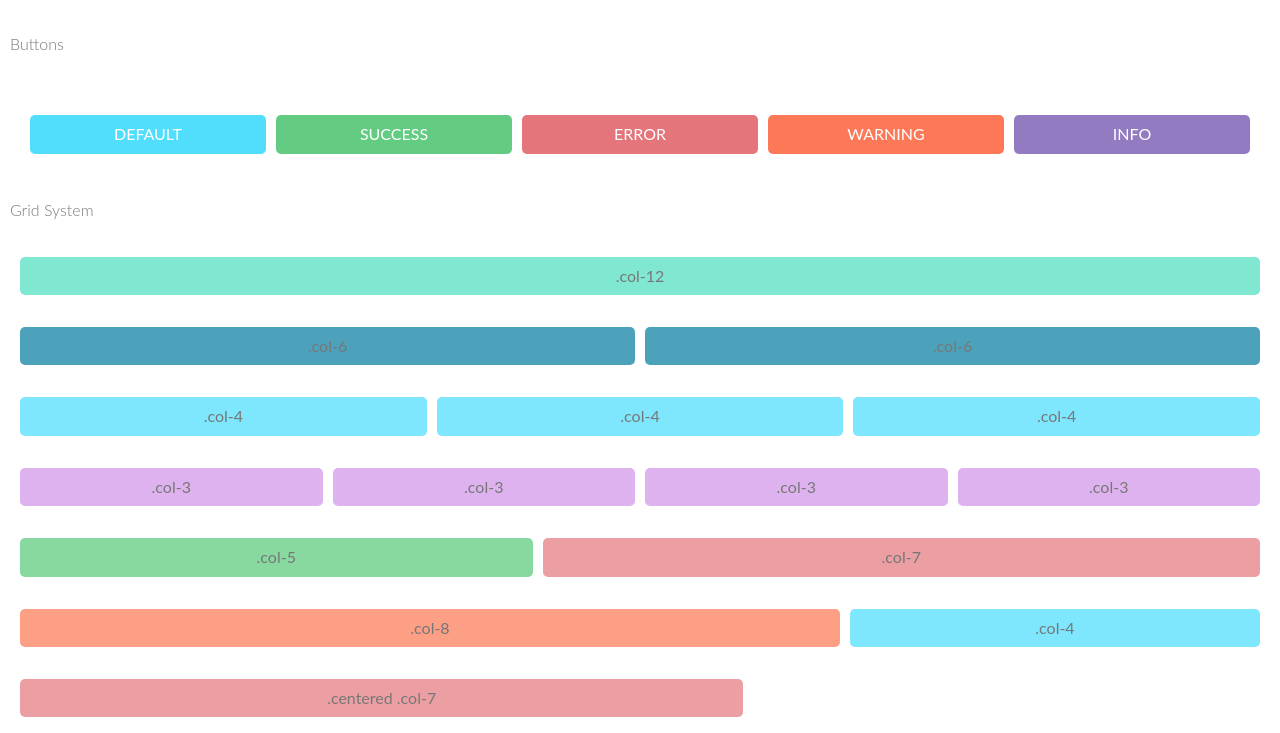
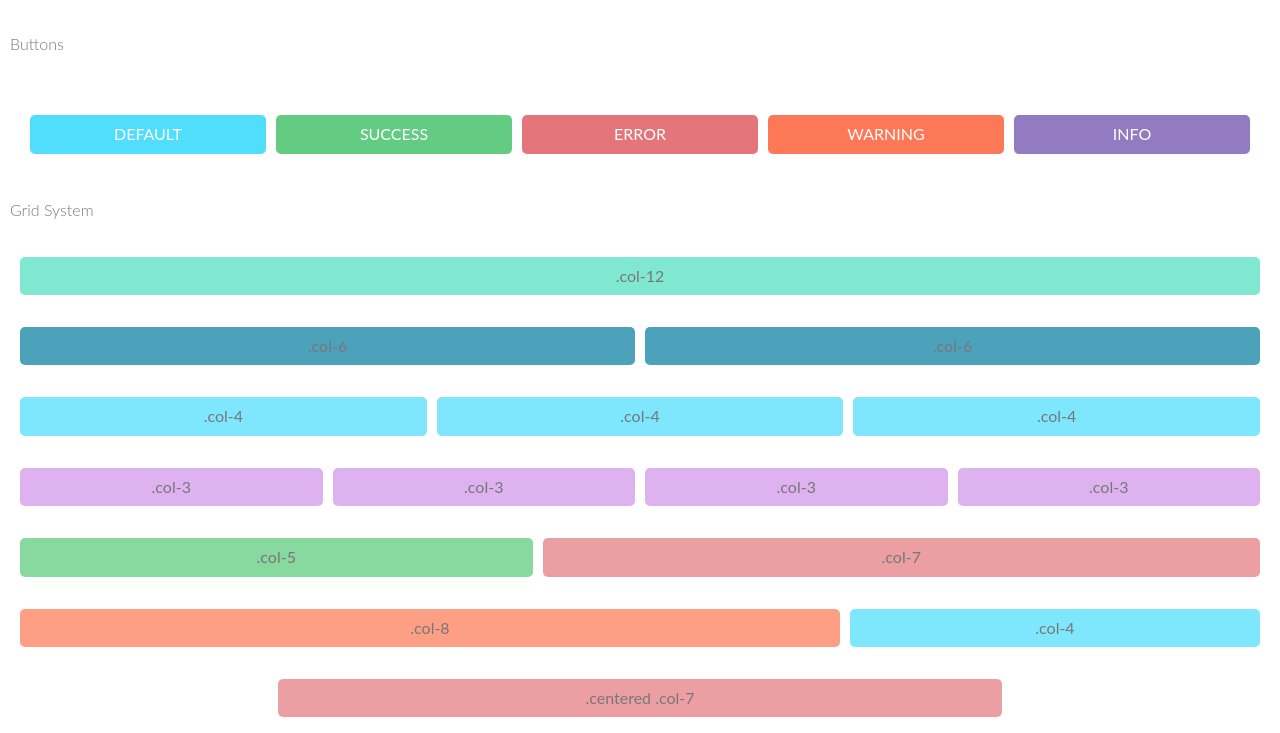
Before and after one commit to NizaV/style_guide_p4, a plain HTML site: page index.html in a window 1280 px wide. Shown: the part 1020-1753 px from the top of the page. Drawn offline with Linux system fonts and the light colour scheme.

Commit message:
Fixed the centering of col-7

```diff
--- a/scss/components/_grid.scss
+++ b/scss/components/_grid.scss
@@ -46,4 +46,8 @@
       flex-basis: $i * 8.333333%;
     }
   }
+
+  .col-7.centered {
+    margin: 0 auto;
+  }
 }
```
Also changed, not shown: css/styles.css.
